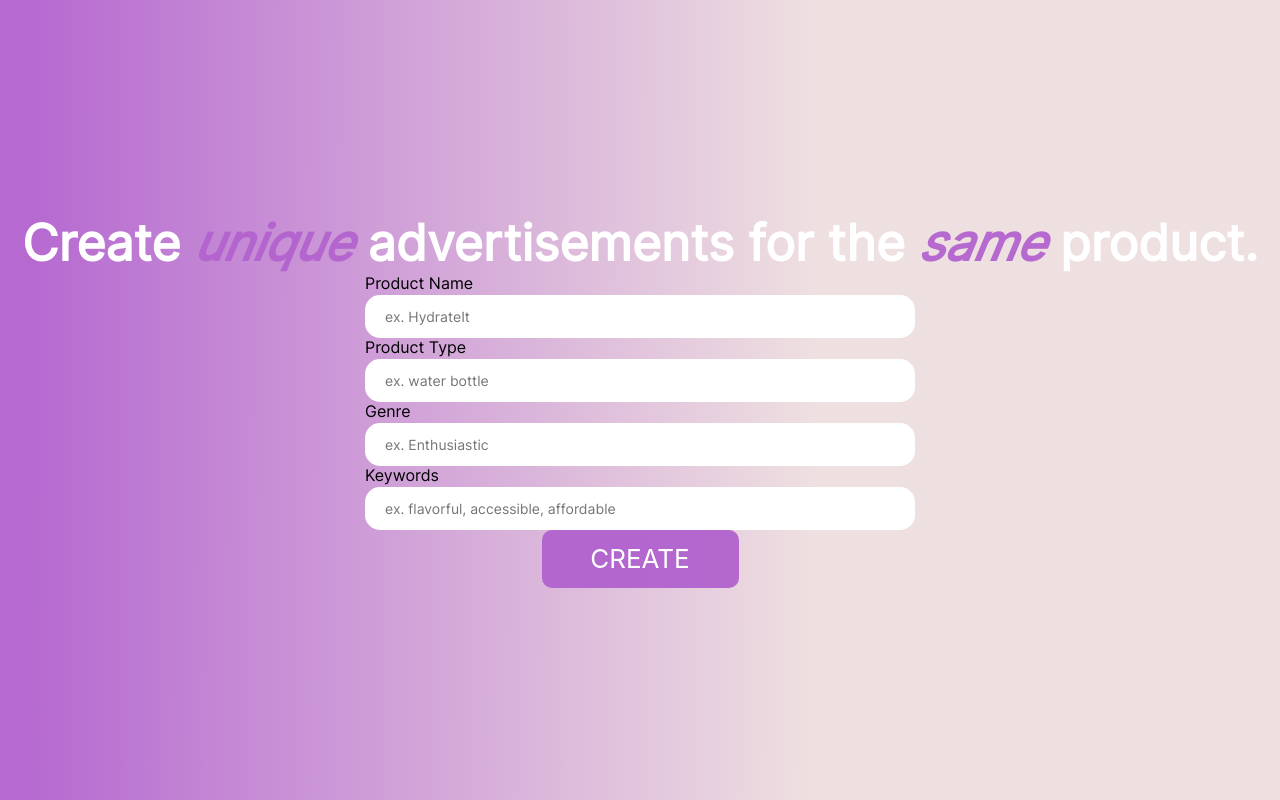
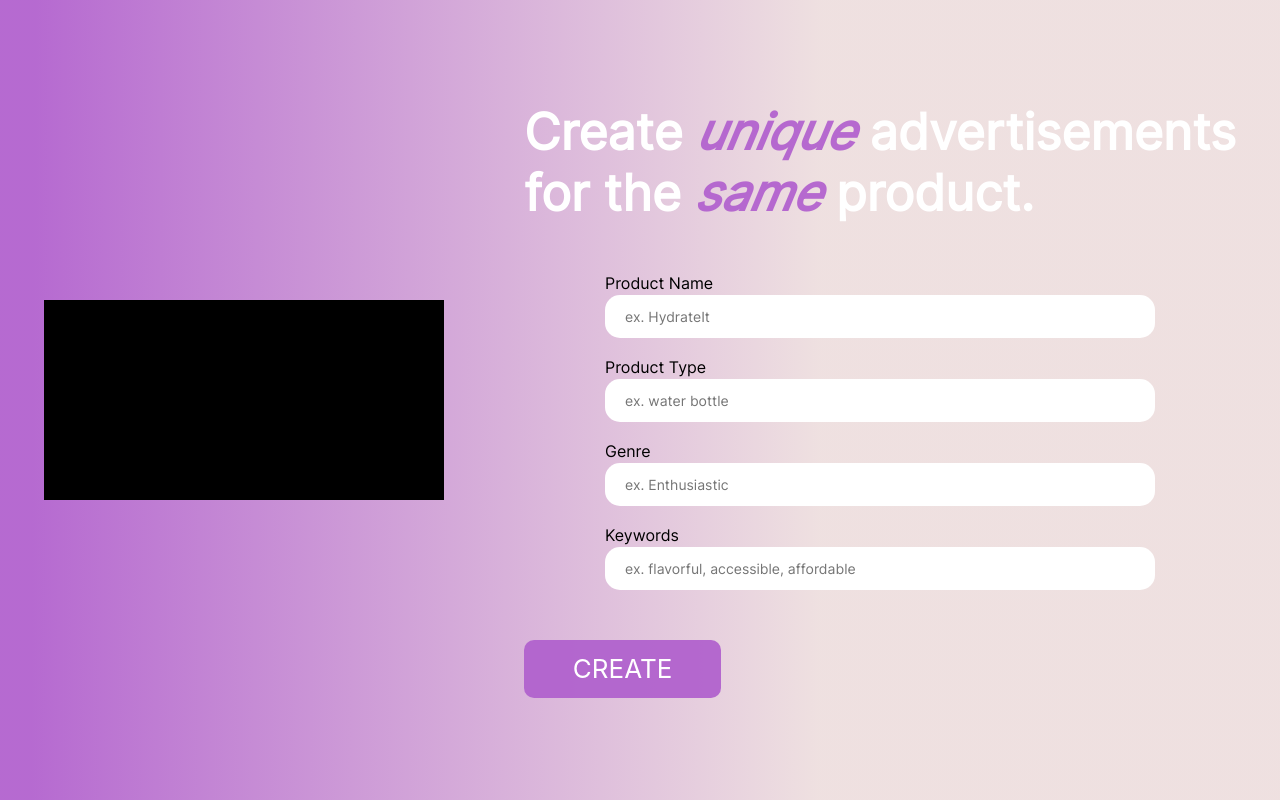
Before and after one commit to MeldaKiziltan/Instad, a React (Create React App) app in the folder instad/: page / in a window 1280 px wide. Built offline with nearby package versions, Linux system fonts and the light colour scheme.

Commit message:
change styling to using flex

```diff
--- a/instad/src/App.css
+++ b/instad/src/App.css
@@ -17,7 +17,7 @@
   background: linear-gradient(90.32deg, rgba(178, 98, 206, 0.95) 2.77%, rgba(213, 176, 176, 0.39) 64.07%);
   min-height: 100vh;
   display: flex;
-  flex-direction: column;
+  flex-direction: row;
   align-items: center;
   justify-content: center;
   font-size: calc(10px + 2vmin);
@@ -28,11 +28,40 @@
   color: #61dafb;
 }
 
-@keyframes App-logo-spin {
-  from {
-    transform: rotate(0deg);
-  }
-  to {
-    transform: rotate(360deg);
-  }
+.flex-fields {
+  display: flex;
+  flex-direction: column;
+  align-items: center;
+  margin-top: 40px;
+  margin-bottom: 40px;
 }
+
+.flex-button {
+  display: flex;
+  margin: 20px;
+
+
+}
+
+.flex-right {
+  display: flex;
+  flex-direction: column;
+  margin-left: 40px;
+}
+
+.flex-left {
+  display: flex;
+  flex-direction: column;
+  margin-right: 40px;
+}
+
+.flex-test {
+  width: 400px;
+  height: 200px;
+  background-color: black;
+}
+
+.flex-button {
+  display: flex;
+  margin-left: auto;
+}
--- a/instad/src/App.js
+++ b/instad/src/App.js
@@ -7,14 +7,23 @@ import MainText from './components/mainText/mainText.js';
 function App() {
 
   return (
+    <div className="App">
+        <div className="flex-left">
+          <div className="flex-test">
+          </div>
+        </div>
+        <div className="flex-right">
+          <MainText></MainText>
+          <div className="flex-fields">
+            <InputField text="Product Name" preview="ex. HydrateIt"></InputField>
+            <InputField text="Product Type" preview="ex. water bottle"></InputField>
+            <InputField text="Genre" preview="ex. Enthusiastic"></InputField>
+            <InputField text="Keywords" preview="ex. flavorful, accessible, affordable"></InputField>
+          </div>
+          <Button className="flex-button" text="CREATE" handleClick={() => {window.alert('create')}}></Button>
 
-    <div className="App">
-        <MainText></MainText>
-        <InputField text="Product Name" preview="ex. HydrateIt"></InputField>
-        <InputField text="Product Type" preview="ex. water bottle"></InputField>
-        <InputField text="Genre" preview="ex. Enthusiastic"></InputField>
-        <InputField text="Keywords" preview="ex. flavorful, accessible, affordable"></InputField>
-        <Button text="CREATE" handleClick={() => {window.alert('create')}}></Button>
+        </div>
+
     </div>
   );
 }
--- a/instad/src/components/inputField/inputField.css
+++ b/instad/src/components/inputField/inputField.css
@@ -1,3 +1,11 @@
+.input-field {
+    display: flex;
+    flex-direction: column;
+
+    margin-top: 10px;
+    margin-bottom: 10px;
+}
+
 .input-field-text{
     font-family: 'Inter';
     font-style: normal;
--- a/instad/src/components/mainText/mainText.css
+++ b/instad/src/components/mainText/mainText.css
@@ -4,6 +4,8 @@
     font-weight: 700;
     font-size: 50px;
     line-height: 61px;
+
+    text-align: left;
 
     color: #FFFFFF;
 }
--- a/instad/src/components/mainText/mainText.js
+++ b/instad/src/components/mainText/mainText.js
@@ -7,7 +7,7 @@ class mainText extends React.Component {
     render() {
         return (
             <div className="mainText">
-                Create <span className="special">unique</span> advertisements for
+                Create <span className="special">unique</span> advertisements<br/>for
                 the <span className="special">same</span> product.
             </div>
         );
```
